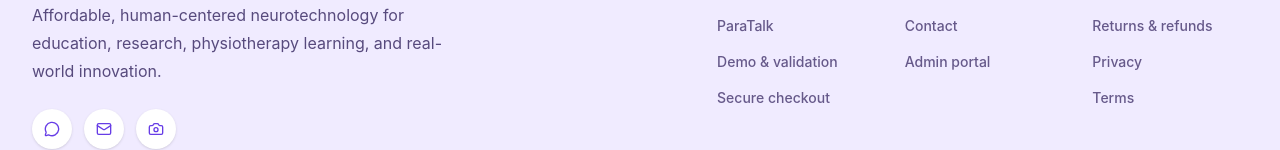
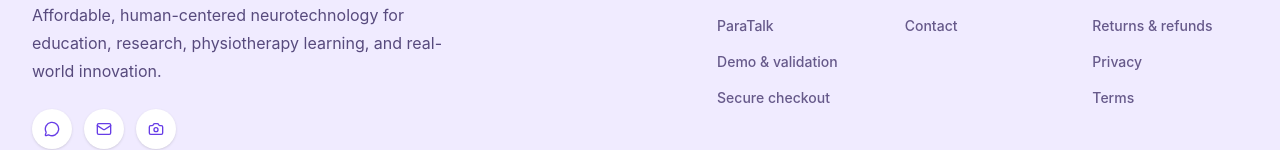
Before and after one commit to adityaIITG1/debuggers_squad_website, a Next.js app: page / in a window 1280 px wide. Shown: the part 6516-6666 px from the top of the page. Built offline with nearby package versions, Linux system fonts and the light colour scheme.

Commit message:
Remove admin portal from public footer

```diff
--- a/src/components/layout/Footer.tsx
+++ b/src/components/layout/Footer.tsx
@@ -17,7 +17,6 @@ const footerGroups = [
     links: [
       ["/about", "About us"],
       ["/contact", "Contact"],
-      ["/admin", "Admin portal"],
     ],
   },
   {
```
